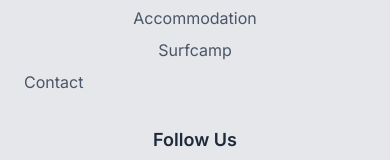
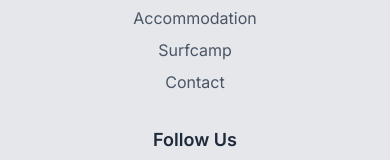
Before and after one commit to matheus-gomes-dev/surfcamp, a Next.js app: page /en in a window 390 px wide. Shown: the part 3609-3769 px from the top of the page. Built offline with nearby package versions, Linux system fonts and the light colour scheme.

Commit message:
contact styling issue fixed (footer)

```diff
--- a/app/components/Footer.tsx
+++ b/app/components/Footer.tsx
@@ -54,7 +54,7 @@ const Footer = ({ dictionary, lang }: FooterProps) => {
               <Link href="/surfcamp" className="block text-gray-600 hover:text-gray-900 transition-colors">
                 {dictionary.surfcamp}
               </Link>
-              <button onClick={handleContactClick} className="block text-gray-600 hover:text-gray-900 transition-colors text-left cursor-pointer">
+              <button onClick={handleContactClick} className="text-gray-600 hover:text-gray-900 transition-colors text-center md:text-left cursor-pointer">
                 {dictionary.contact}
               </button>
             </div>
```
